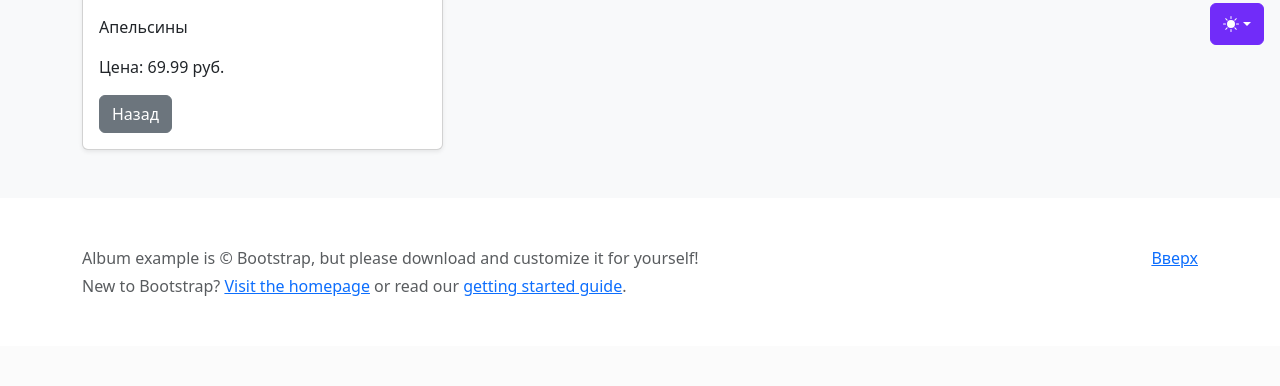
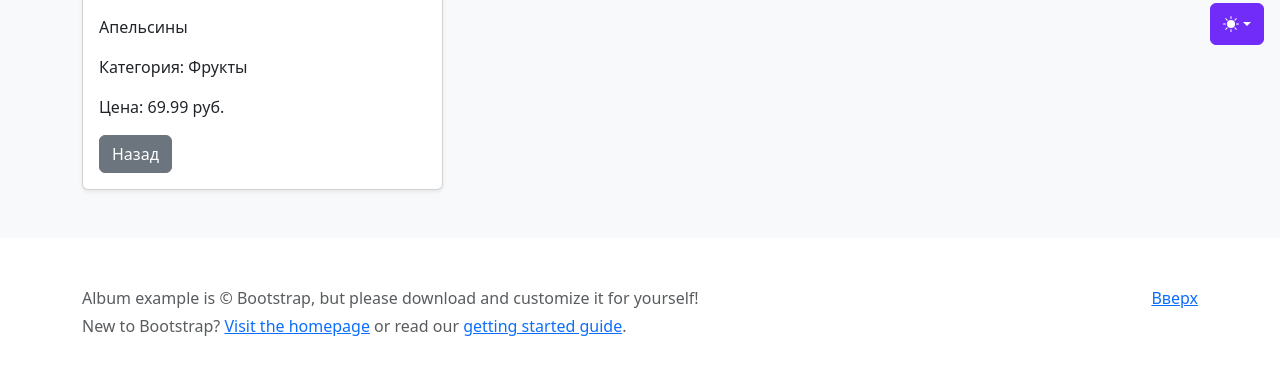
Before and after one commit to dementievaolga082489/ShopProject, a Django app: page /products/7/ in a window 1280 px wide. Shown: the part 739-1125 px from the top of the page. Before the commit the page ends 1035 px from the top, so only its background shows below. Run offline with Django 5.2, Linux system fonts and the light colour scheme; data comes from the database, SQL or seed files in the repository.

Commit message:
Добавила изменения в product_detail.html

```diff
--- a/catalog/templates/product_detail.html
+++ b/catalog/templates/product_detail.html
@@ -13,6 +13,8 @@
 
                     <div class="card-body">
                         <p class="card-text">{{ product.name }}</p>
+                        <p class="card-text">Категория: {{ product.category }}</p>
+
                         <p class="card-text">{{ product.description }}</p>
                         <p class="card-text">Цена: {{ product.price }} руб.</p>
 
```
